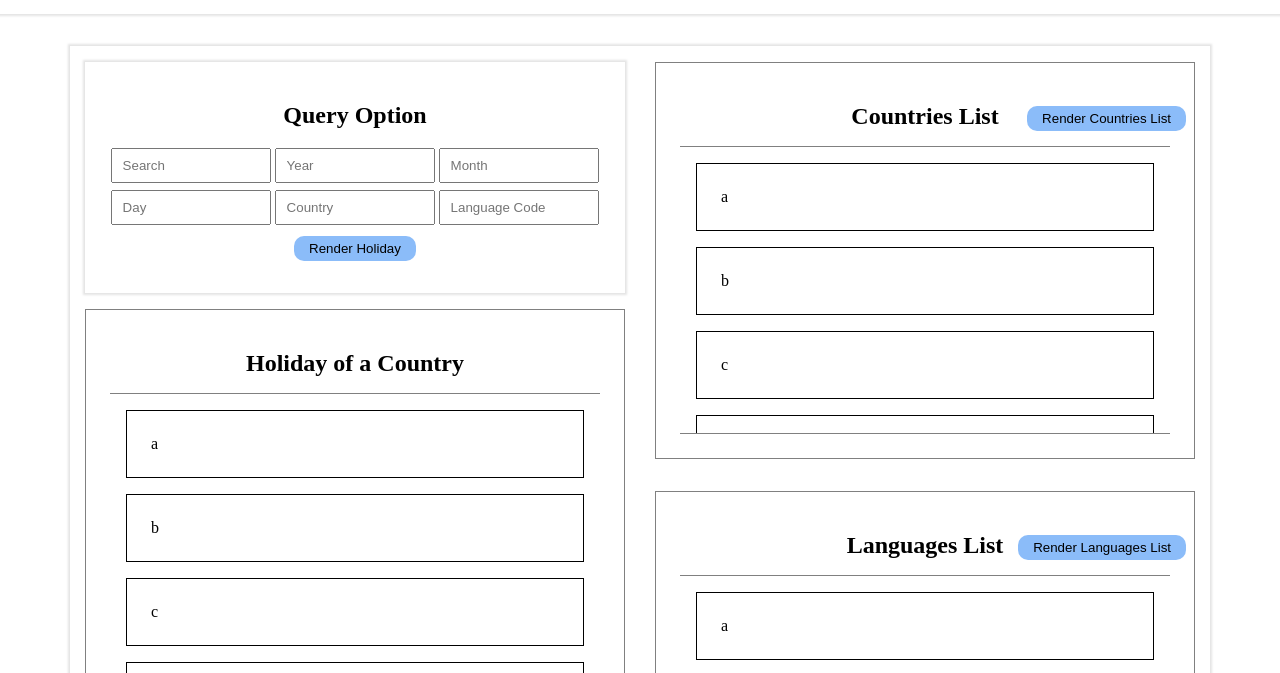
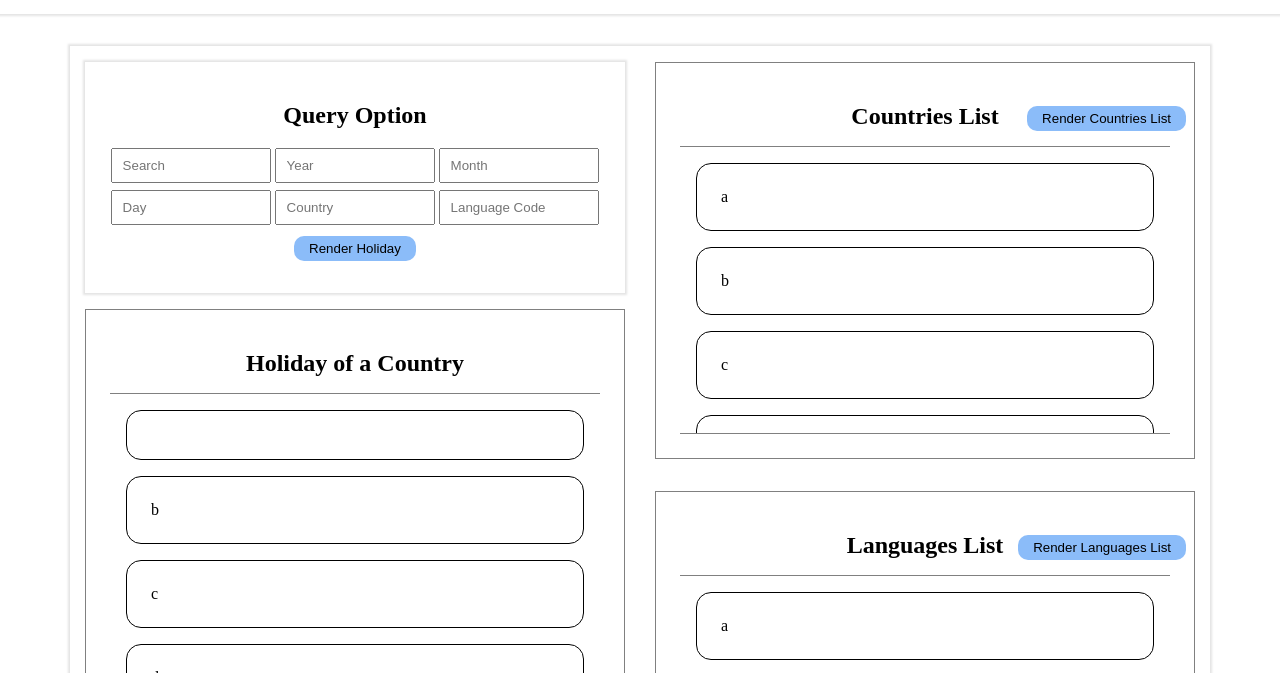
Before and after one commit to minhtan7/holidates, a plain HTML site: page index.html in a window 1280 px wide. Shown: the part 73-746 px from the top of the page. Drawn offline with Linux system fonts and the light colour scheme.

Commit message:
deleted unnecessery stuff

```diff
--- a/index.html
+++ b/index.html
@@ -63,7 +63,7 @@
                     <div id="holidays-list" class="flex flex-column ">
                         <h1>Holiday of a Country</h1>
                         <ul>
-                            <li>a</li>
+                            <li></li>
                             <li>b</li>
                             <li>c</li>
                             <li>d</li>
--- a/style.css
+++ b/style.css
@@ -62,18 +62,6 @@ nav > h1 {
   font-size: 2rem;
 }
 
-/* Section intro start */
-/* #intro {
-  height: 40vh;
-  justify-content: flex-end;
-  align-items: flex-end;
-  background-image: url("https://wallpapercave.com/wp/wp8881504.jpg");
-  background-repeat: no-repeat;
-  background-position: center center;
-  background-size: cover;
-} */
-/* Section holiday-list start */
-
 #holiday-list {
   justify-content: space-around;
   padding-top: 1rem;
@@ -124,6 +112,9 @@ nav > h1 {
   margin: 1em;
   text-align: left;
   list-style: none;
+  border-radius: 15px;
+  box-shadow: 0 0 0.5rem 1rem rgba(#000, 1);
+
 }
 #countries-list ,#languages-list, #holidays-list{
   padding: 1.5rem;
@@ -190,49 +181,3 @@ input[id$=query]{
 #tool-bar .tooltip, #tool-bar input#day-off{
   width: 32%;
 }
-
-/* .wrapper-days-btn{
-  position: relative;
-  display: inline-block;
-}
-.wrapper-days-btn span{
-  position: absolute;
-  background-color:#8bbcf9 ;
-  padding: 5px 10px;
-
-}
-.wrapper-days-btn > span:after{
-  content: "";
-  border: 10px solid;
-  position: absolute;
-}
-.hidden{
-  opacity: 0;
-  transition-duration: 0.3s;
-}
-.wrapper-days-btn.left span{
-  left: -4rem;
-  top:50%;
-  transform: translate(0,-50%);
-}
-.wrapper-days-btn.left span:after{
-  border-color: transparent   transparent transparent #8bbcf9;
-  top: 50%;
-  right: -30%;
-  transform: translate(0, -50%);
-}
-
-.wrapper-days-btn.right span{
-  right: -4rem;
-  top:50%;
-  transform: translate(0,-50%);
-}
-.wrapper-days-btn.right span:after{
-  border-color: transparent #8bbcf9  transparent transparent ;
-  top: 50%;
-  left: -30%;
-  transform: translate(0, -50%);
-}
-.group-input{
-  margin: 1em 0
-} */
```
Also changed, not shown: script.js (+2 -32 lines).
